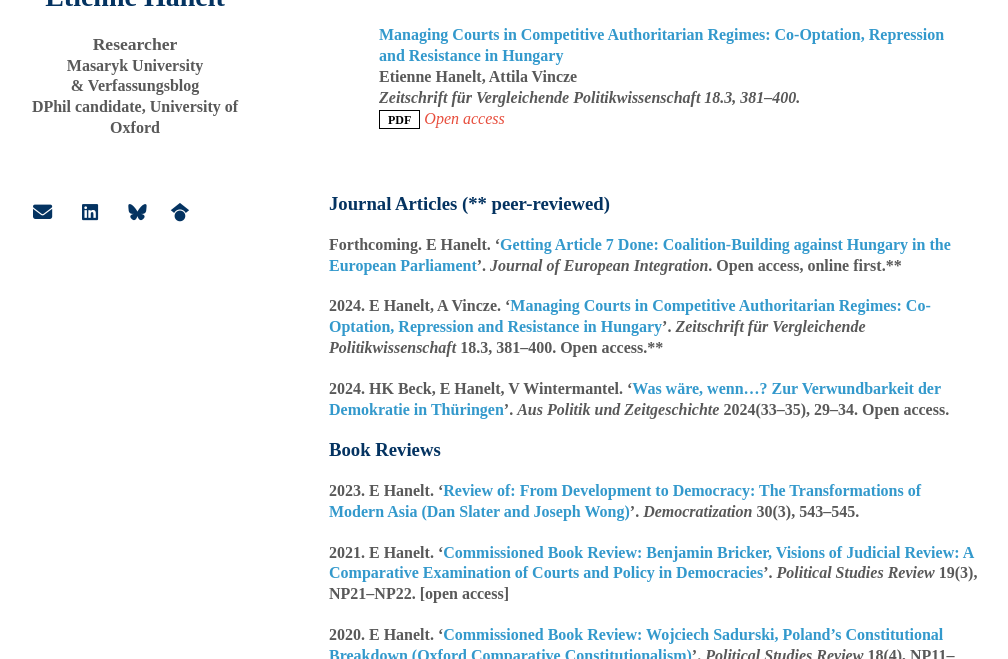
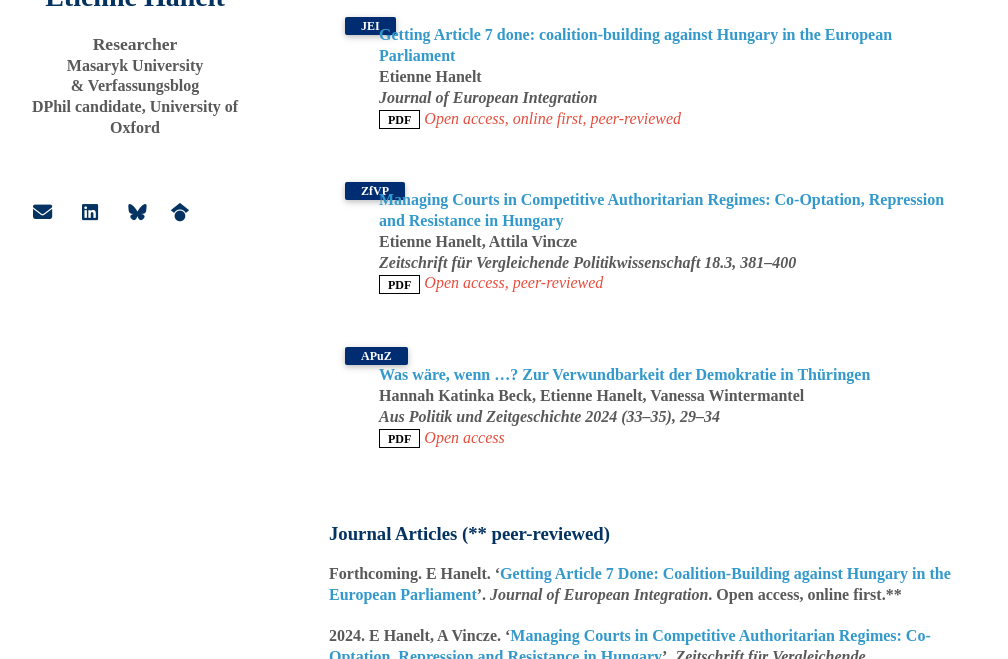
Before and after one commit to EtienneHanelt/etiennehanelt.github.io, a Jekyll site: the page built from index.md, in a window 1280 px wide and 900 px high, scrolled down 754 px, cut to the strip 241-900 px from the top of the window. Shown: the whole strip, without its empty margins (141-1149 px from the left). Built offline with Jekyll 4.4.1, drawn with Linux system fonts in a browser that asks for light colours; nearby versions of some CDN libraries; some web fonts are replaced; a style sheet for code colours, icons or effects is not loaded; our own code applies the rules of GitHub Pages for plain Markdown files.

Commit message:
Update publications.yml

```diff
--- a/_data/publications.yml
+++ b/_data/publications.yml
@@ -1,14 +1,30 @@
 main:
+
+## Journal articles
+
+ - title: "Getting Article 7 done: coalition-building against Hungary in the European Parliament"
+   authors: Etienne Hanelt
+   conference_short: JEI
+   conference: Journal of European Integration
+   pdf: https://www.tandfonline.com/doi/epdf/10.1080/07036337.2024.2441977?download=true
+   notes: Open access, online first, peer-reviewed
 
  - title: "Managing Courts in Competitive Authoritarian Regimes: Co-Optation, Repression and Resistance in Hungary"
    authors: Etienne Hanelt, Attila Vincze
-#   conference_short: ZfVP
-   conference: Zeitschrift für Vergleichende Politikwissenschaft 18.3, 381–400.
+   conference_short: ZfVP
+   conference: Zeitschrift für Vergleichende Politikwissenschaft 18.3, 381–400
    pdf: https://link.springer.com/content/pdf/10.1007/s12286-024-00621-y.pdf
-#   code: https://github.com/MrGiovanni/ContinualLearning
-#   bibtex: https://bib.yliu.me/MICCAI23.txt
-#   image: ./assets/img/teaser_example_2.png
+   notes: Open access, peer-reviewed
+
+ - title: "Was wäre, wenn …? Zur Verwundbarkeit der Demokratie in Thüringen"
+   authors: Hannah Katinka Beck, Etienne Hanelt, Vanessa Wintermantel
+   conference_short: APuZ
+   conference: Aus Politik und Zeitgeschichte 2024 (33–35), 29–34
+   pdf: https://www.bpb.de/system/files/dokument_pdf/APuZ_2024-33-35_online_0.pdf
    notes: Open access
+
+## Book reviews
+
 
 
 #  - title: Continual Learning for Abdominal Multi-Organ and Tumor Segmentation
```
